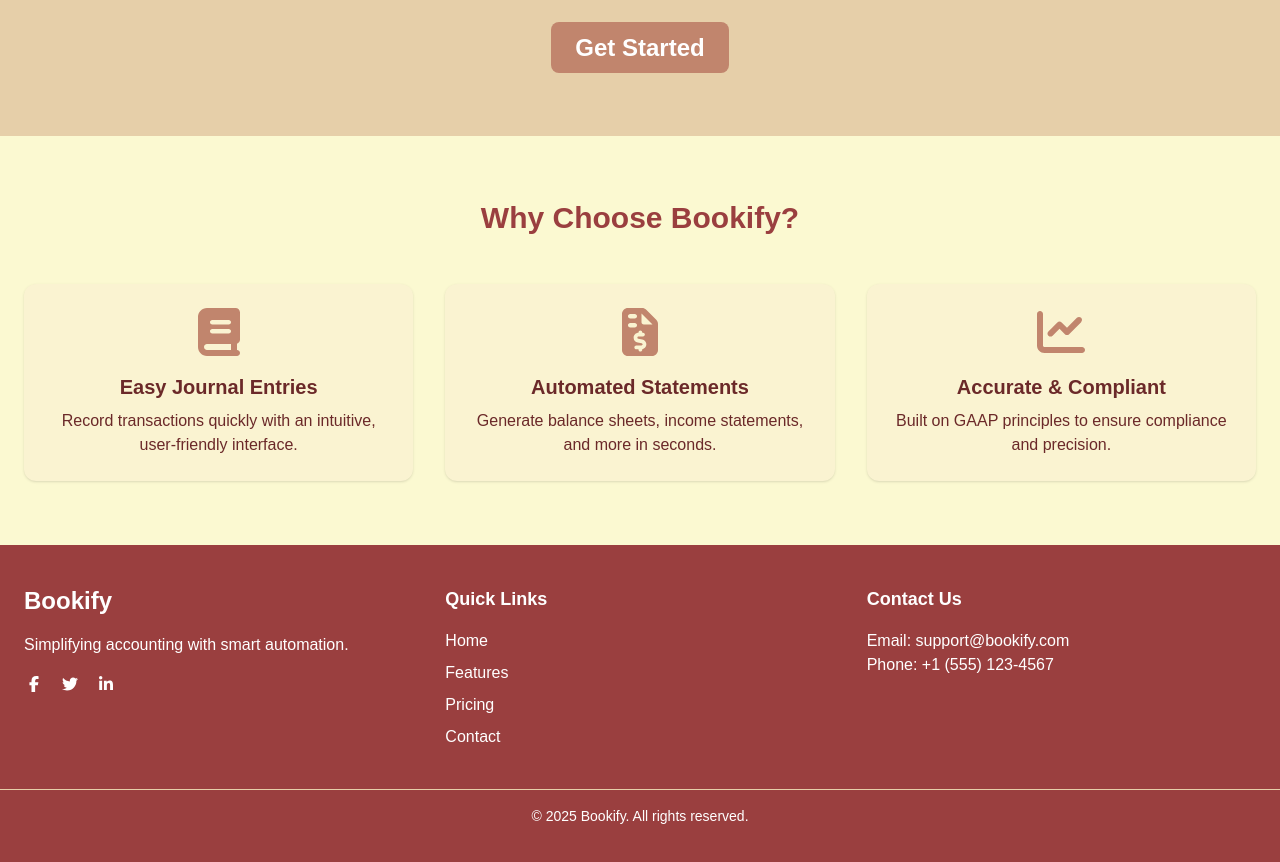
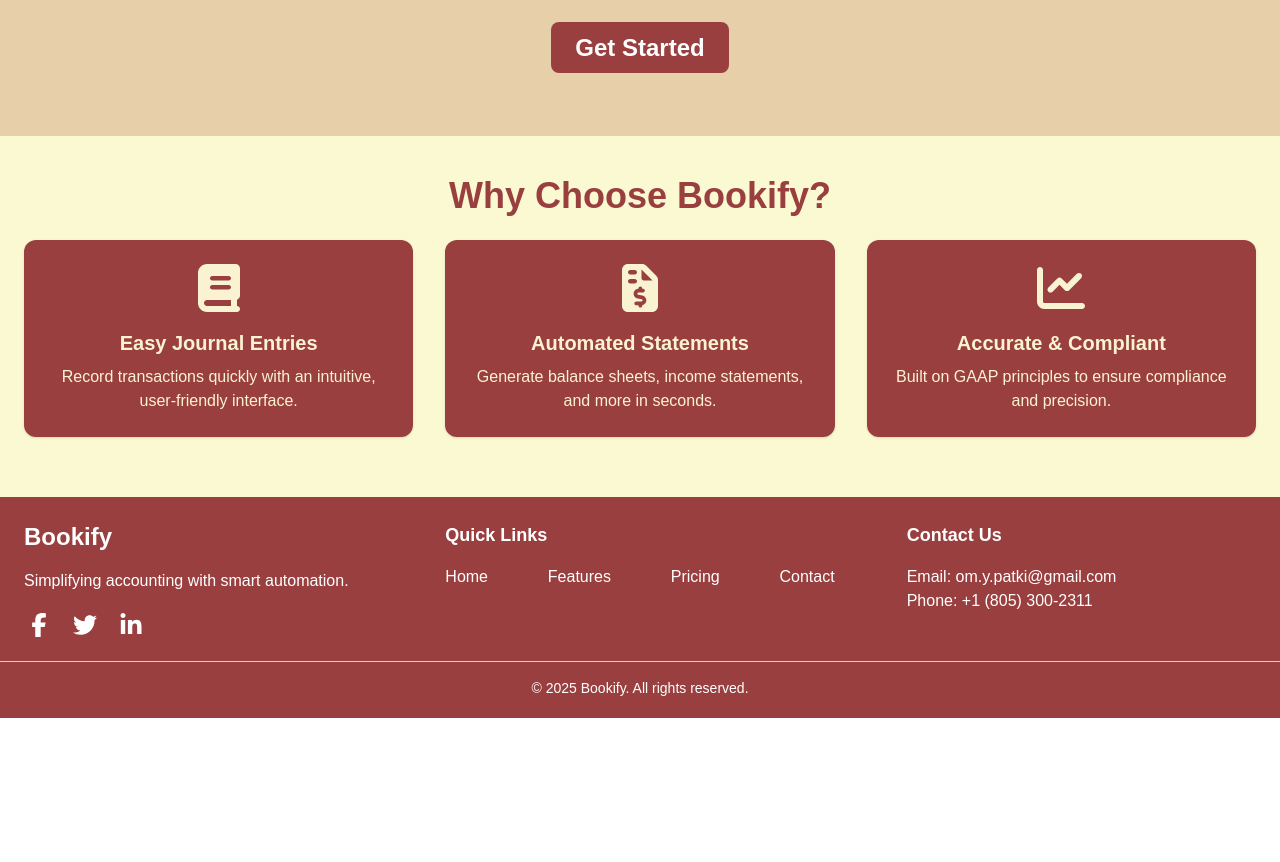
Before and after one commit to opatki/Accounting-App, a Next.js app: page / in a window 1280 px wide. Shown: the part 380-1242 px from the top of the page. After the commit the page ends 1098 px from the top, so only its background shows below. Built offline with nearby package versions, Linux system fonts and the light colour scheme; no server answers.

Commit message:
styled organizations page

```diff
--- a/app/components/Footer.tsx
+++ b/app/components/Footer.tsx
@@ -5,7 +5,7 @@ import { faFacebookF, faTwitter, faLinkedinIn } from "@fortawesome/free-brands-s
 
 export default function Footer() {
   return (
-    <footer className="bg-[#9A3F3F] text-white py-10 mt-auto">
+    <footer className="bg-[#9A3F3F] text-white pt-6 pb-5 mt-auto">
       <div className="container mx-auto px-6 grid md:grid-cols-3 gap-8">
         {/* Brand */}
         <div>
@@ -13,15 +13,15 @@ export default function Footer() {
           <p className="mb-4">
             Simplifying accounting with smart automation.
           </p>
-          <div className="flex space-x-4">
+          <div className="flex space-x-4 pt-1">
             <a href="#" className="hover:text-teal-400">
-              <FontAwesomeIcon icon={faFacebookF} />
+              <FontAwesomeIcon icon={faFacebookF} className="text-2xl" />
             </a>
             <a href="#" className="hover:text-teal-400">
-              <FontAwesomeIcon icon={faTwitter} />
+              <FontAwesomeIcon icon={faTwitter} className="text-2xl" />
             </a>
             <a href="#" className="hover:text-teal-400">
-              <FontAwesomeIcon icon={faLinkedinIn} />
+              <FontAwesomeIcon icon={faLinkedinIn} className="text-2xl" />
             </a>
           </div>
         </div>
@@ -29,7 +29,7 @@ export default function Footer() {
         {/* Quick Links */}
         <div>
           <h3 className="text-white text-lg font-semibold mb-4">Quick Links</h3>
-          <ul className="space-y-2">
+          <ul className="flex justify-between space-y-2">
             <li><a href="#" className="hover:text-teal-400">Home</a></li>
             <li><a href="#" className="hover:text-teal-400">Features</a></li>
             <li><a href="#" className="hover:text-teal-400">Pricing</a></li>
@@ -38,14 +38,14 @@ export default function Footer() {
         </div>
 
         {/* Contact */}
-        <div>
+        <div className="pl-10">
           <h3 className="text-white text-lg font-semibold mb-4">Contact Us</h3>
-          <p>Email: support@bookify.com</p>
-          <p>Phone: +1 (555) 123-4567</p>
+          <p>Email: om.y.patki@gmail.com</p>
+          <p>Phone: +1 (805) 300-2311</p>
         </div>
       </div>
 
-      <div className="text-center text-sm mt-10 border-t border-[#E6CFA9] pt-4">
+      <div className="text-center text-sm mt-5 border-t border-[#E6CFA9] pt-4">
         © {new Date().getFullYear()} Bookify. All rights reserved.
       </div>
     </footer>
--- a/app/components/Header.tsx
+++ b/app/components/Header.tsx
@@ -8,7 +8,7 @@ export default function Header() {
             <Logo />
             <SignedOut>
                 <SignInButton>
-                <button type="button" className="bg-[#C1856D] text-white px-4 py-2 cursor-pointer rounded">
+                <button type="button" className="text-white px-4 py-2 cursor-pointer rounded hover:bg-[#5A0808]">
                     Sign in
                 </button>
                 </SignInButton>
--- a/app/components/OrgCard.tsx
+++ b/app/components/OrgCard.tsx
@@ -2,9 +2,9 @@ import type { OrgCardProps } from '../types/index'
 
 export default function OrgCard({ name, image, description }: OrgCardProps) {
     return (
-        <div className={ image ? `bg-[url(${image})] bg-cover bg-center h-64 w-full` : "bg-[#faf3d1]"}>
-            <h1>{name}</h1>
-            <p>{description}</p>
+        <div className="bg-[#9A3F3F] text-white p-6 rounded-xl shadow hover:shadow-lg cursor-pointer max-w-70">
+            <h1 className="text-2xl font-bold mb-1">{name}</h1>
+            <p className="">{description}</p>
         </div>
     )
 }
--- a/app/pages/GetStarted.tsx
+++ b/app/pages/GetStarted.tsx
@@ -1,5 +1,7 @@
 import { FontAwesomeIcon } from "@fortawesome/react-fontawesome"
 import { faChartLine, faBook, faFileInvoiceDollar } from "@fortawesome/free-solid-svg-icons"
+import  Link  from 'next/link'
+
 
 export default function GetStarted() {
   return (
@@ -13,27 +15,27 @@ export default function GetStarted() {
           <p className="text-lg md:text-xl mb-6 py-4">
             Turn your journal entries into accurate financial statements—instantly.
           </p>
-          <a
-            href="#get-started"
-            className="bg-[#C1856D] hover:bg-[#9A3F3F] text-2xl text-white px-6 py-3 rounded-lg font-semibold"
+          <Link
+            href="/signup"
+            className="bg-[#9A3F3F] hover:bg-[#5A0808] text-2xl text-white px-6 py-3 rounded-lg font-semibold"
           >
             Get Started
-          </a>
+          </Link>
         </div>
       </section>
 
       {/* Features Section */}
-      <section className="py-16 bg-[#FBF9D1]">
+      <section className="pt-10 pb-15 bg-[#FBF9D1]">
         <div className="container mx-auto px-6 text-center">
-          <h2 className="text-3xl font-bold mb-12 text-[#9A3F3F]">
+          <h2 className="text-4xl font-bold mb-6 text-[#9A3F3F]">
             Why Choose Bookify?
           </h2>
-          <div className="grid md:grid-cols-3 gap-8 text-[#6b2929]">
+          <div className="grid md:grid-cols-3 gap-8 text-[#faf3d1]">
             {/* Feature 1 */}
-            <div className="bg-[#faf3d1] p-6 rounded-xl shadow hover:shadow-lg transition">
+            <div className="bg-[#9A3F3F] p-6 rounded-xl shadow hover:shadow-lg transition">
               <FontAwesomeIcon
                 icon={faBook}
-                className="text-[#C1856D] text-5xl mb-4"
+                className="text-5xl mb-4"
               />
               <h3 className="text-xl font-semibold mb-2">Easy Journal Entries</h3>
               <p>
@@ -42,10 +44,10 @@ export default function GetStarted() {
             </div>
 
             {/* Feature 2 */}
-            <div className="bg-[#faf3d1] p-6 rounded-xl shadow hover:shadow-lg transition">
+            <div className="bg-[#9A3F3F] p-6 rounded-xl shadow hover:shadow-lg transition">
               <FontAwesomeIcon
                 icon={faFileInvoiceDollar}
-                className="text-[#C1856D] text-5xl mb-4"
+                className="text-5xl mb-4"
               />
               <h3 className="text-xl font-semibold mb-2">Automated Statements</h3>
               <p>
@@ -54,10 +56,10 @@ export default function GetStarted() {
             </div>
 
             {/* Feature 3 */}
-            <div className="bg-[#faf3d1] p-6 rounded-xl shadow hover:shadow-lg transition">
+            <div className="bg-[#9A3F3F] p-6 rounded-xl shadow hover:shadow-lg transition">
               <FontAwesomeIcon
                 icon={faChartLine}
-                className="text-[#C1856D] text-5xl mb-4"
+                className="text-5xl mb-4"
               />
               <h3 className="text-xl font-semibold mb-2">Accurate & Compliant</h3>
               <p>
--- a/app/signup/[[...signup]]/page.tsx
+++ b/app/signup/[[...signup]]/page.tsx
@@ -4,7 +4,7 @@ import { SignUp } from "@clerk/nextjs"
 
 export default function Page() {
     return (
-        <div className="flex justify-center">
+        <div className="flex justify-center my-10">
             <SignUp />
         </div>
     )
```
Also changed, not shown: app/organizations/page.tsx (+76 -21 lines).
